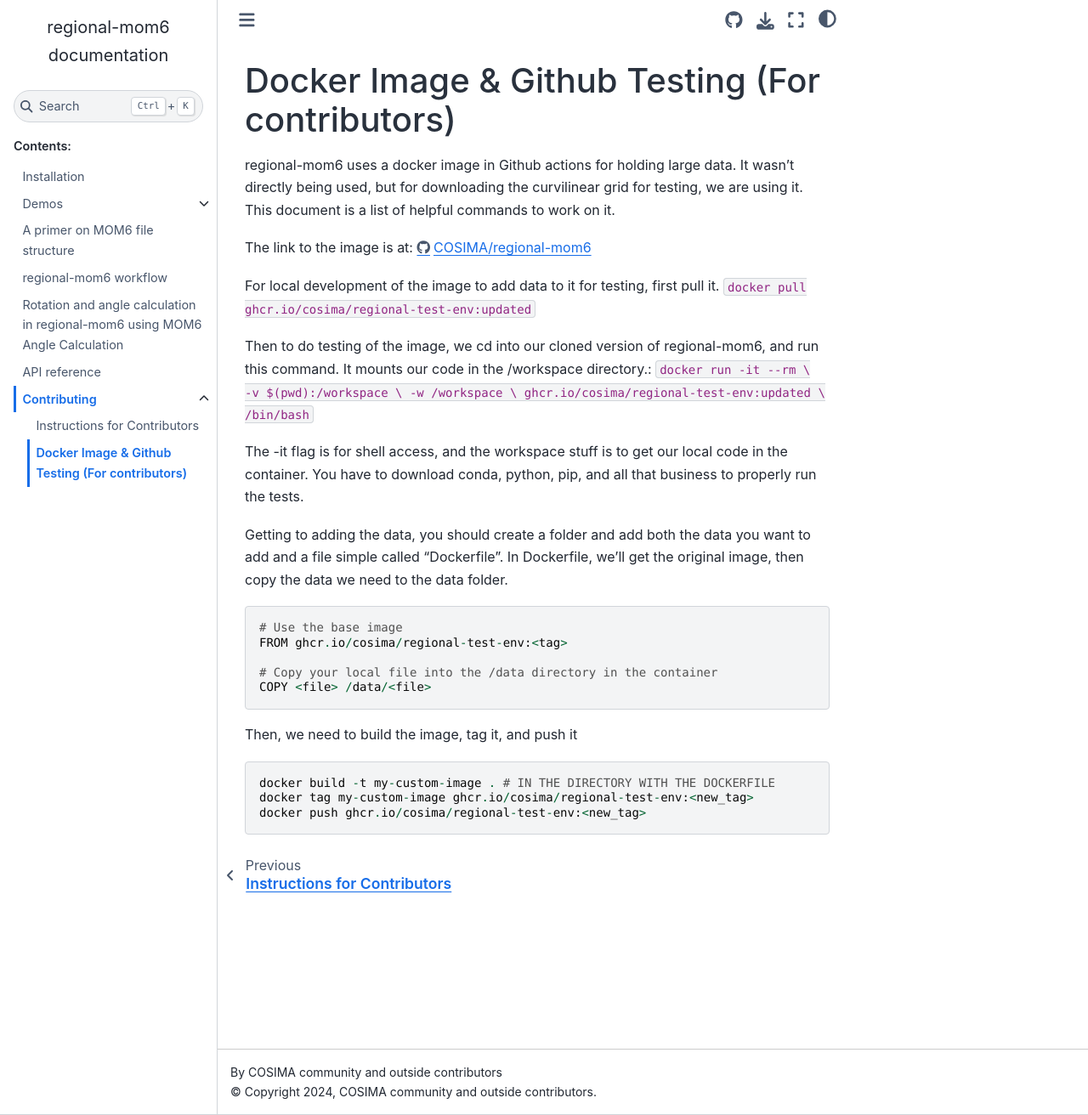
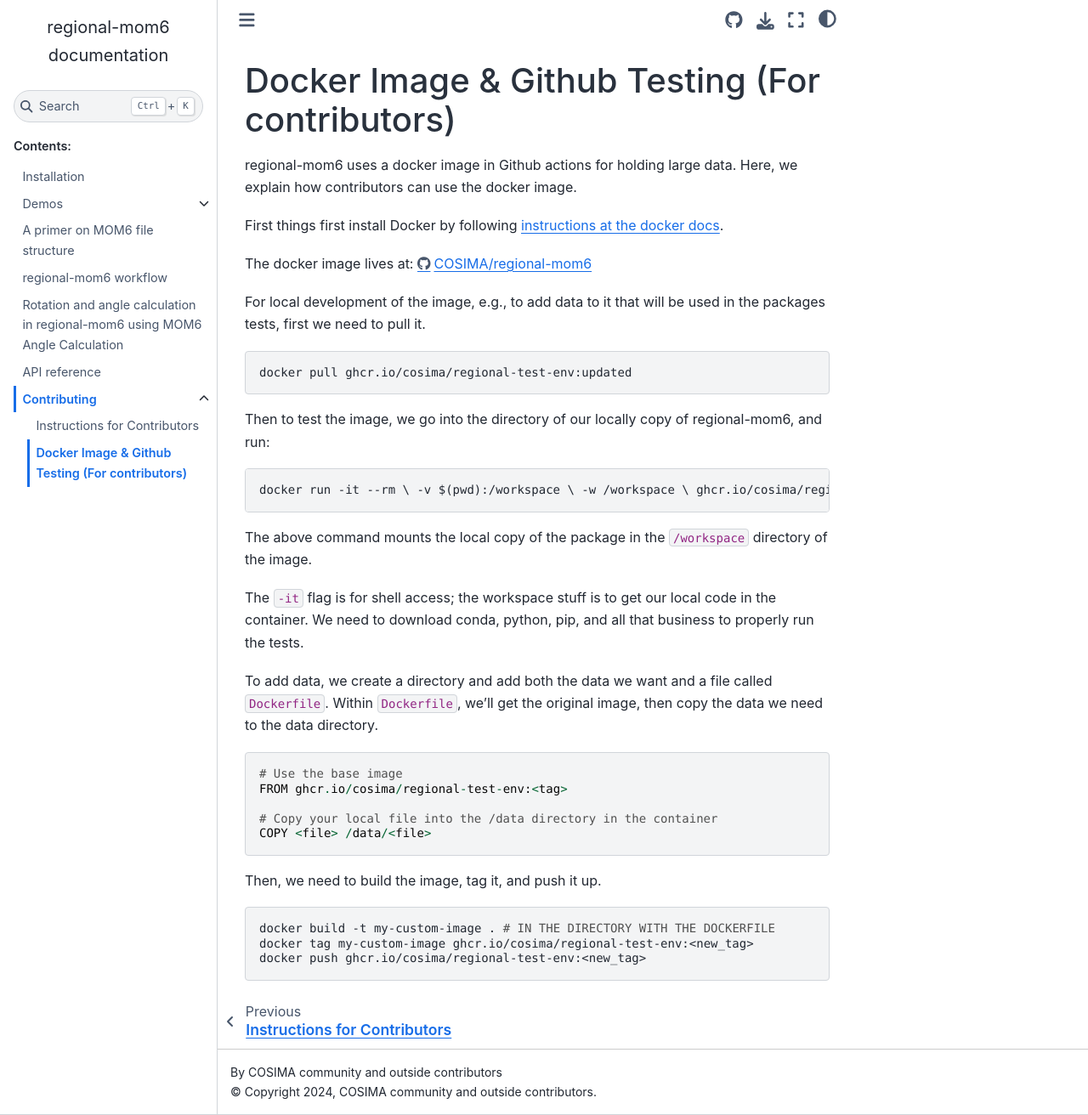
Before and after one commit to COSIMA/regional-mom6, a Sphinx documentation site: the page built from docs/contributing/docker_image_dev.md, in a window 1280 px wide and 1312 px high. Shown: the whole window at 85% size. Built offline with Sphinx 7.4.7 and the Sphinx Book theme 1.1.4, drawn with Linux system fonts in a browser that asks for light colours; pages that are not in the unit, such as notebooks, are missing from menus.

Commit message:
better docker instructions

````diff
--- a/docs/contributing/docker_image_dev.md
+++ b/docs/contributing/docker_image_dev.md
@@ -1,20 +1,31 @@
 # Docker Image & Github Testing (For contributors)
 
-regional-mom6 uses a docker image in Github actions for holding large data. It wasn't directly being used, but for downloading the curvilinear grid for testing, we are using it. This document is a list of helpful commands to work on it.
+regional-mom6 uses a docker image in Github actions for holding large data. Here, we explain how contributors can use the docker image.
 
-The link to the image is at:
+First things first install Docker by following [instructions at the docker docs](https://docs.docker.com/get-started/).
+
+The docker image lives at:
 [https://github.com/COSIMA/regional-mom6/pkgs/container/regional-test-env](https://github.com/COSIMA/regional-mom6/pkgs/container/regional-test-env)
 
-For local development of the image to add data to it for testing, first pull it.
-```docker pull ghcr.io/cosima/regional-test-env:updated```
+For local development of the image, e.g., to add data to it that will be used in the packages tests, first we need to pull it.
 
-Then to do testing of the image, we cd into our cloned version of regional-mom6, and run this command. It mounts our code in the /workspace directory.:
-```docker run -it --rm \ -v $(pwd):/workspace \ -w /workspace \ ghcr.io/cosima/regional-test-env:updated \ /bin/bash```
+```bash
+docker pull ghcr.io/cosima/regional-test-env:updated
+```
 
-The -it flag is for shell access, and the workspace stuff is to get our local code in the container.
-You have to download conda, python, pip, and all that business to properly run the tests.
+Then to test the image, we go into the directory of our locally copy of regional-mom6, and run:
 
-Getting to adding the data, you should create a folder and add both the data you want to add and a file simple called "Dockerfile". In Dockerfile, we'll get the original image, then copy the data we need to the data folder.
+```
+docker run -it --rm \ -v $(pwd):/workspace \ -w /workspace \ ghcr.io/cosima/regional-test-env:updated \ /bin/bash
+```
+
+The above command mounts the local copy of the package in the `/workspace` directory of the image.
+
+The `-it` flag is for shell access; the workspace stuff is to get our local code in the container.
+We need to download conda, python, pip, and all that business to properly run the tests.
+
+To add data, we create a directory and add both the data we want and a file called `Dockerfile`.
+Within `Dockerfile`, we'll get the original image, then copy the data we need to the data directory.
 
 ```
 # Use the base image
@@ -24,9 +35,9 @@
 COPY <file> /data/<file>
 ```
 
-Then, we need to build the image, tag it, and push it
+Then, we need to build the image, tag it, and push it up.
 
-```
+```bash
 docker build -t my-custom-image . # IN THE DIRECTORY WITH THE DOCKERFILE
 docker tag my-custom-image ghcr.io/cosima/regional-test-env:<new_tag>
 docker push ghcr.io/cosima/regional-test-env:<new_tag>
````
